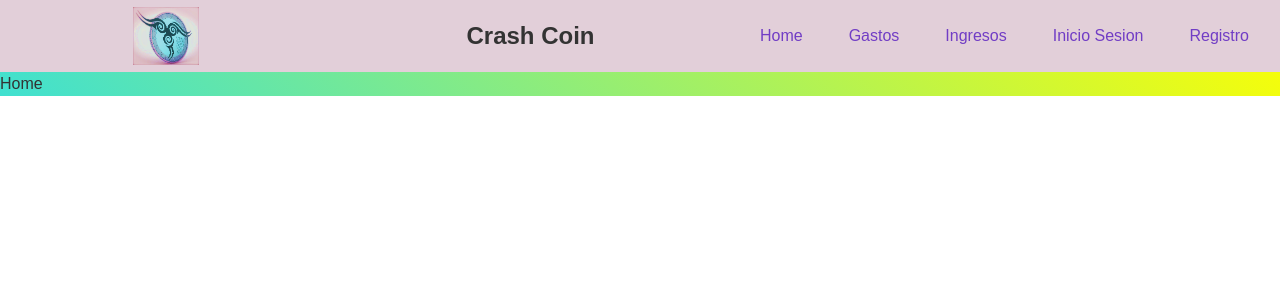
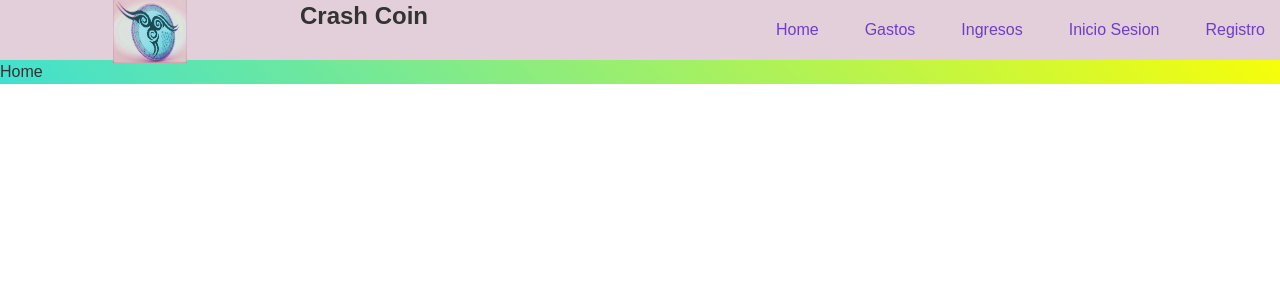
Before and after one commit to fidelChoqueDev/gestionFamily, a React (Vite) app: page / in a window 1280 px wide. Shown: the top 300 px of the page. Built offline with nearby package versions, Linux system fonts and the light colour scheme.

Commit message:
add div in logo and css in Navbar.jsx y .css

```diff
--- a/src/components/Navbar.css
+++ b/src/components/Navbar.css
@@ -15,21 +15,17 @@
 }
 .header {
 	background-color: rgb(226, 207, 217);
-	position:relative;
-	top: 0;
-	z-index: 20;
+	height: 60px; /* Es el alto de la barra de navegación */
 	justify-content: space-between;
 	display: flex;
-	gap: 6px;
-	border-bottom-width: 16px;
 	align-items: center;
-	padding-left: 16px;
-	padding-right: 16px;
-	text-decoration: none;
 }
 
+.logo-container {
+	display: flex;
+	}
+
 .logo {
-	padding-top: 7px;
 	height: 65px;
 	width: auto;
 }
--- a/src/components/Navbar.jsx
+++ b/src/components/Navbar.jsx
@@ -7,10 +7,11 @@ export const Navbar = () => {
 	const [isOpen, setIsOpen] = useState(false);
   return (
     <nav className="header">
-			<div>
+			<div className="logo-container">
 				<img src={logo} alt="Logo" className="logo" />
+				<h1>Crash Coin</h1>
 			</div>
-			<h1>Crash Coin</h1>
+
 			<div className={`nav_items ${isOpen && "open"}`}>
 				<ul>
 					{NavbarLinks.map((link) => (
```
